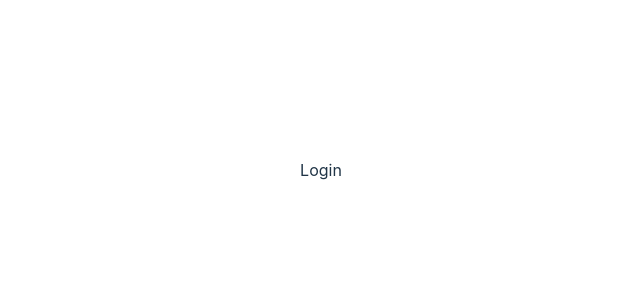
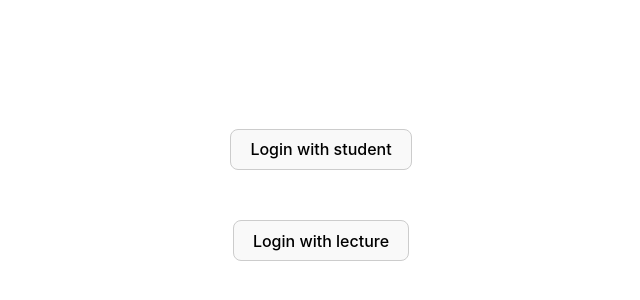
Before and after one commit to anhtp524/Manager-Lab, a React (Vite) app in the folder Frontend/: page /login in a window 1280 px wide. Shown: the part 230-530 px from the top of the page, without its empty margins (319-959 px from the left). Built offline with nearby package versions, Linux system fonts and the light colour scheme.

Commit message:
add page login

```diff
--- a/Frontend/package.json
+++ b/Frontend/package.json
@@ -15,6 +15,7 @@
   "dependencies": {
     "@reduxjs/toolkit": "^1.9.5",
     "antd": "^5.8.2",
+    "node-sass": "^9.0.0",
     "react": "^18.2.0",
     "react-dom": "^18.2.0",
     "react-router-dom": "^6.14.2"
@@ -32,6 +33,7 @@
     "eslint-plugin-react-hooks": "^4.6.0",
     "eslint-plugin-react-refresh": "^0.4.3",
     "prettier": "^3.0.1",
+    "sass": "^1.64.2",
     "typescript": "^5.0.2",
     "vite": "^4.4.5"
   }
--- a/Frontend/src/App.tsx
+++ b/Frontend/src/App.tsx
@@ -1,19 +1,19 @@
-import { BrowserRouter, Route, Routes } from 'react-router-dom'
-import './App.css'
-import Homepage from './pages/Homepage/Homepage'
-import Login from './pages/Login/Login'
+import { BrowserRouter, Route, Routes } from 'react-router-dom';
+import './App.css';
+import Homepage from './pages/Homepage/Homepage';
+import Login from './pages/Login/Login';
 
 function App() {
   return (
-    <div style={{ height: '100%' }} className='app'>
+    <div style={{ height: '100%' }} className="app">
       <BrowserRouter>
         <Routes>
-          <Route path='/homepage' element={<Homepage />} />
-          <Route path='/login' element={<Login />} />
+          <Route path="/" element={<Homepage />} />
+          <Route path="/login" element={<Login />} />
         </Routes>
       </BrowserRouter>
     </div>
-  )
+  );
 }
 
-export default App
+export default App;
--- /dev/null
+++ b/Frontend/src/api/config.ts
@@ -0,0 +1,5 @@
+export default {
+  api: {
+    timeout: 300000
+  }
+}
--- /dev/null
+++ b/Frontend/src/components/Headertop.tsx
@@ -0,0 +1,5 @@
+const Headertop = () => {
+  return <div></div>;
+};
+
+export default Headertop;
--- a/Frontend/src/pages/Login/Login.tsx
+++ b/Frontend/src/pages/Login/Login.tsx
@@ -1,5 +1,16 @@
+import './login.scss';
+
 const Login = () => {
-  return <div>Login</div>
-}
+  return (
+    <div className="login">
+      <div className="loginstudent">
+        <button>Login with student</button>
+      </div>
+      <div className="loginlecture">
+        <button>Login with lecture</button>
+      </div>
+    </div>
+  );
+};
 
-export default Login
+export default Login;
--- /dev/null
+++ b/Frontend/src/pages/Login/login.scss
@@ -0,0 +1,14 @@
+.login {
+  .loginstudent {
+    margin-top: 50px;
+    button {
+      border: 1px solid #ccc;
+    }
+  }
+  .loginlecture {
+    margin-top: 50px;
+    button {
+      border: 1px solid #ccc;
+    }
+  }
+}
```
Also changed, not shown: Frontend/src/api/axios.ts (added, +28 -0 lines), Frontend/src/app/store.ts (added, +8 -0 lines), 1 other file (tests, documents, lock files or other folders).
